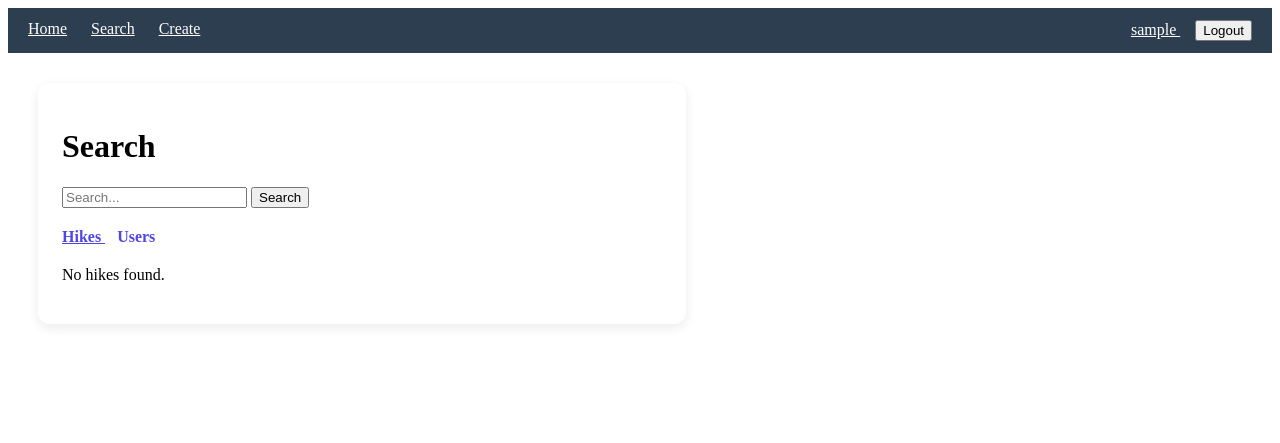
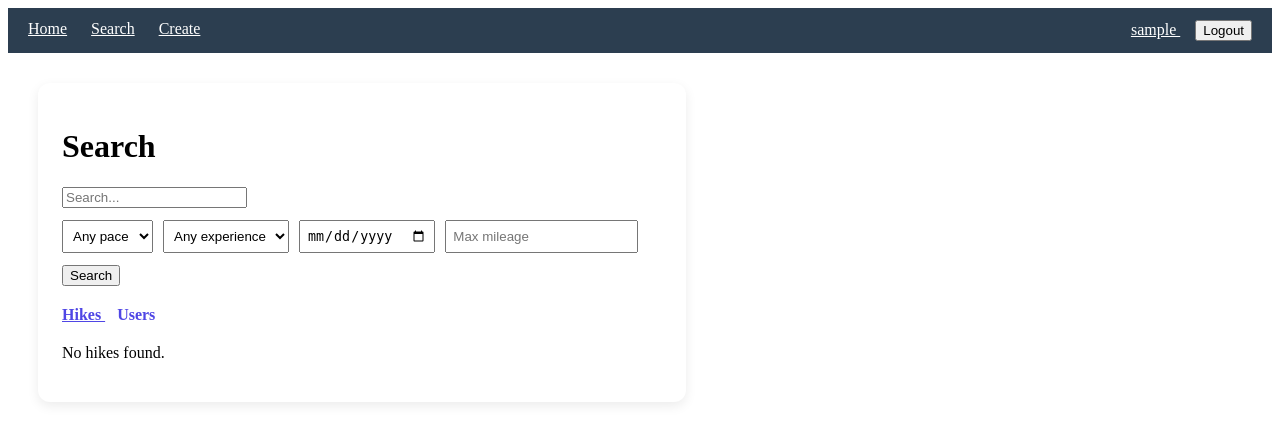
Before and after one commit to justinsorrells/hackCU12-BJ, a Django app: page /search/ in a window 1280 px wide. Shown: the top 443 px of the page. Run offline with Django 4.2, Linux system fonts and the light colour scheme; the visitor is signed in with stand-in values (Sample User, id 1); data that the repository does not hold is empty.

Commit message:
added age and search filters

```diff
--- a/hikingProject/core/forms.py
+++ b/hikingProject/core/forms.py
@@ -91,6 +91,10 @@ class HikingEventForm(forms.ModelForm):
             raise forms.ValidationError("Must choose future date")
         return date
 
+from django import forms
+from .models import HikingEvent
+
+
 class SearchForm(forms.Form):
     TAB_CHOICES = [
         ("hikes", "Hikes"),
@@ -102,10 +106,71 @@ class SearchForm(forms.Form):
         label="",
         widget=forms.TextInput(attrs={"placeholder": "Search..."})
     )
+
     tab = forms.ChoiceField(
         choices=TAB_CHOICES,
         required=False,
         widget=forms.HiddenInput()
+    )
+
+    pace = forms.ChoiceField(
+        required=False,
+        choices=[("", "Any pace")] + list(HikingEvent.PACES)
+    )
+
+    experience = forms.ChoiceField(
+        required=False,
+        choices=[("", "Any experience")] + list(HikingEvent.EXPERIENCE_LEVELS)
+    )
+
+    date = forms.DateField(
+        required=False,
+        widget=forms.DateInput(attrs={"type": "date"})
+    )
+
+    max_mileage = forms.FloatField(
+        required=False,
+        widget=forms.NumberInput(attrs={
+            "placeholder": "Max mileage",
+            "step": "0.1",
+            "min": "0",
+        })
+    )
+
+    location = forms.CharField(
+        required=False,
+        widget=forms.TextInput(attrs={"placeholder": "Location"})
+    )
+
+    gender = forms.ChoiceField(
+        required=False,
+        choices=[("", "Any gender")] + list(User.GENDER)
+    )
+
+    min_age = forms.IntegerField(
+        required=False,
+        widget=forms.NumberInput(attrs={
+            "placeholder": "Min age",
+            "min": "0",
+        })
+    )
+
+    max_age = forms.IntegerField(
+        required=False,
+        widget=forms.NumberInput(attrs={
+            "placeholder": "Max age",
+            "min": "0",
+        })
+    )
+
+    user_experience = forms.ChoiceField(
+        required=False,
+        choices=[("", "Any experience")] + list(User.EXPERIENCE_LEVEL)
+    )
+
+    user_pace = forms.ChoiceField(
+        required=False,
+        choices=[("", "Any pace")] + list(User.PACE)
     )
 
 class EditProfileForm(forms.ModelForm):
--- a/hikingProject/core/management/commands/seed.py
+++ b/hikingProject/core/management/commands/seed.py
@@ -21,6 +21,7 @@ class Command(BaseCommand):
                 gender=choice(["M", "F", "N"]),
                 experience_level=choice(["B", "I", "A"]),
                 pace=choice(["S", "M", "F"]),
+                age=randint(18, 60),
             )
             users.append(user)
 
--- a/hikingProject/core/models.py
+++ b/hikingProject/core/models.py
@@ -24,6 +24,7 @@ class User(AbstractUser):
     experience_level = models.CharField(max_length=1, choices=EXPERIENCE_LEVEL)
     profile_picture = models.ImageField(upload_to="profiles/", blank=True, null=True)
     pace = models.CharField(max_length=1, choices=PACE)
+    age = models.IntegerField(null=True, blank=True)
 
 class Friendship(models.Model):
     STATUS_CHOICES = [
--- a/hikingProject/core/templates/detail_user.html
+++ b/hikingProject/core/templates/detail_user.html
@@ -74,6 +74,7 @@ Profile
     <p><strong>Gender:</strong> {{ profile_user.get_gender_display }}</p>
     <p><strong>Experience Level:</strong> {{ profile_user.get_experience_level_display }}</p>
     <p><strong>Pace:</strong> {{ profile_user.get_pace_display }}</p>
+	<p><strong>Age:</strong> {{ profile_user.age }}</p>
 
     {% if request.user == profile_user %}
         <a href="{% url 'edit_profile' %}">Edit Profile</a>
--- a/hikingProject/core/templates/edit_profile.html
+++ b/hikingProject/core/templates/edit_profile.html
@@ -35,6 +35,11 @@
             </div>
 
             <div class="form-group">
+                <label>Age</label>
+                {{ form.age }}
+            </div>
+
+            <div class="form-group">
                 <label>Profile Picture</label>
                 {{ form.profile_picture }}
             </div>
--- a/hikingProject/core/templates/search.html
+++ b/hikingProject/core/templates/search.html
@@ -31,6 +31,19 @@
         padding: 12px 0;
         border-top: 1px solid #ddd;
     }
+
+    .filters {
+        margin-top: 12px;
+        margin-bottom: 12px;
+        display: flex;
+        flex-wrap: wrap;
+        gap: 10px;
+    }
+
+    .filters select,
+    .filters input {
+        padding: 6px;
+    }
 </style>
 
 <div class="search-box">
@@ -38,7 +51,28 @@
 
     <form method="get">
         {{ form.q }}
-        <input type="hidden" name="tab" value="{{ tab }}">
+        {{ form.tab }}
+
+        {% if tab == "hikes" %}
+            <div class="filters">
+                {{ form.pace }}
+                {{ form.experience }}
+                {{ form.date }}
+                {{ form.max_mileage }}
+            </div>
+        {% endif %}
+
+        {% if tab == "users" %}
+            <div class="filters">
+                {{ form.location }}
+                {{ form.gender }}
+                {{ form.min_age }}
+                {{ form.max_age }}
+                {{ form.user_experience }}
+                {{ form.user_pace }}
+            </div>
+        {% endif %}
+
         <button type="submit">Search</button>
     </form>
 
@@ -60,7 +94,7 @@
                 <strong>{{ hike.title }}</strong><br>
                 {{ hike.location }}<br>
                 {{ hike.date }} at {{ hike.time }}<br>
-		        <a href="{% url 'detail_hike' hike.id%}">Hike Details</a>
+                <a href="{% url 'detail_hike' hike.id %}">Hike Details</a>
             </div>
         {% empty %}
             <p>No hikes found.</p>
--- a/hikingProject/core/views.py
+++ b/hikingProject/core/views.py
@@ -34,9 +34,19 @@ def register_view(request):
         form = RegisterForm()
     return render(request, "registration/register.html", {"form": form})
 
+from django.contrib.auth.decorators import login_required
+from django.db.models import Q
+from django.shortcuts import render
+from django.utils import timezone
+
+from .forms import SearchForm
+from .models import Friendship, HikingEvent, User
+
+
 @login_required
 def search_view(request):
     form = SearchForm(request.GET or None)
+
     friendships = Friendship.objects.filter(
         Q(requester=request.user, status="accepted") |
         Q(addressee=request.user, status="accepted")
@@ -49,37 +59,102 @@ def search_view(request):
         else:
             friend_ids.add(friendship.requester_id)
 
-    hikes = HikingEvent.objects.filter(
-        Q(visibility="public") |
-        Q(visibility="friends", organizer_id__in=friend_ids) |
-        Q(organizer=request.user),
-        date__gte=timezone.now().date(),
-    ).order_by("date", "time").distinct()[:10]
-
-    users = User.objects.exclude(
-        Q(id=request.user.id) |
-        Q(id__in=friend_ids)
-    ).order_by("?")[:10]
-
     query = ""
     tab = "hikes"
 
+    hikes = HikingEvent.objects.none()
+    users = User.objects.none()
+
     if form.is_valid():
-        query = form.cleaned_data.get("q", "")
+        query = form.cleaned_data.get("q", "").strip()
         tab = form.cleaned_data.get("tab") or "hikes"
 
-        if query:
+        if tab == "hikes":
             hikes = HikingEvent.objects.filter(
+                Q(visibility="public") |
+                Q(visibility="friends", organizer_id__in=friend_ids) |
+                Q(organizer=request.user),
+                date__gte=timezone.now().date(),
+            ).order_by("date", "time").distinct()
+
+            if query:
+                hikes = hikes.filter(
                     Q(location__icontains=query) |
                     Q(description__icontains=query) |
                     Q(title__icontains=query)
-                    ).distinct()
+                )
 
-            users = User.objects.filter(
+            pace = form.cleaned_data.get("pace")
+            experience = form.cleaned_data.get("experience")
+            date = form.cleaned_data.get("date")
+            max_mileage = form.cleaned_data.get("max_mileage")
+
+            if pace:
+                hikes = hikes.filter(pace=pace)
+
+            if experience:
+                hikes = hikes.filter(recommended_experience_level=experience)
+
+            if date:
+                hikes = hikes.filter(date=date)
+
+            if max_mileage is not None:
+                hikes = hikes.filter(mileage__lte=max_mileage)
+
+            hikes = hikes[:10]
+
+        else:
+            users = User.objects.exclude(
+                Q(id=request.user.id) |
+                Q(id__in=friend_ids)
+            ).distinct()
+
+            if query:
+                users = users.filter(
                     Q(username__icontains=query) |
                     Q(name__icontains=query) |
                     Q(location__icontains=query)
-                    ).exclude(id=request.user.id).distinct()
+                )
+
+            location = form.cleaned_data.get("location")
+            gender = form.cleaned_data.get("gender")
+            min_age = form.cleaned_data.get("min_age")
+            max_age = form.cleaned_data.get("max_age")
+            user_experience = form.cleaned_data.get("user_experience")
+            user_pace = form.cleaned_data.get("user_pace")
+
+            if location:
+                users = users.filter(location__icontains=location)
+
+            if gender:
+                users = users.filter(gender=gender)
+
+            if min_age is not None:
+                users = users.filter(age__gte=min_age)
+
+            if max_age is not None:
+                users = users.filter(age__lte=max_age)
+
+            if user_experience:
+                users = users.filter(experience_level=user_experience)
+
+            if user_pace:
+                users = users.filter(preferred_pace=user_pace)
+
+            users = users[:10]
+
+    else:
+        hikes = HikingEvent.objects.filter(
+            Q(visibility="public") |
+            Q(visibility="friends", organizer_id__in=friend_ids) |
+            Q(organizer=request.user),
+            date__gte=timezone.now().date(),
+        ).order_by("date", "time").distinct()[:10]
+
+        users = User.objects.exclude(
+            Q(id=request.user.id) |
+            Q(id__in=friend_ids)
+        ).distinct()[:10]
 
     return render(request, "search.html", {
         "form": form,
@@ -87,7 +162,7 @@ def search_view(request):
         "tab": tab,
         "hikes": hikes,
         "users": users,
-        })
+    })
 
 @login_required
 def create_event(request):
```
